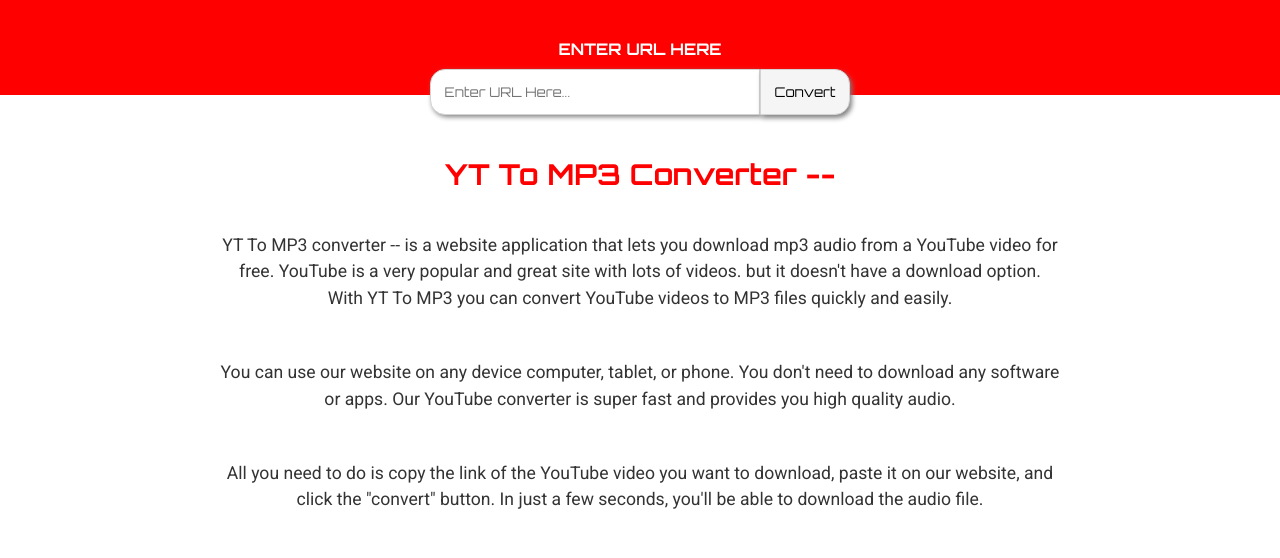
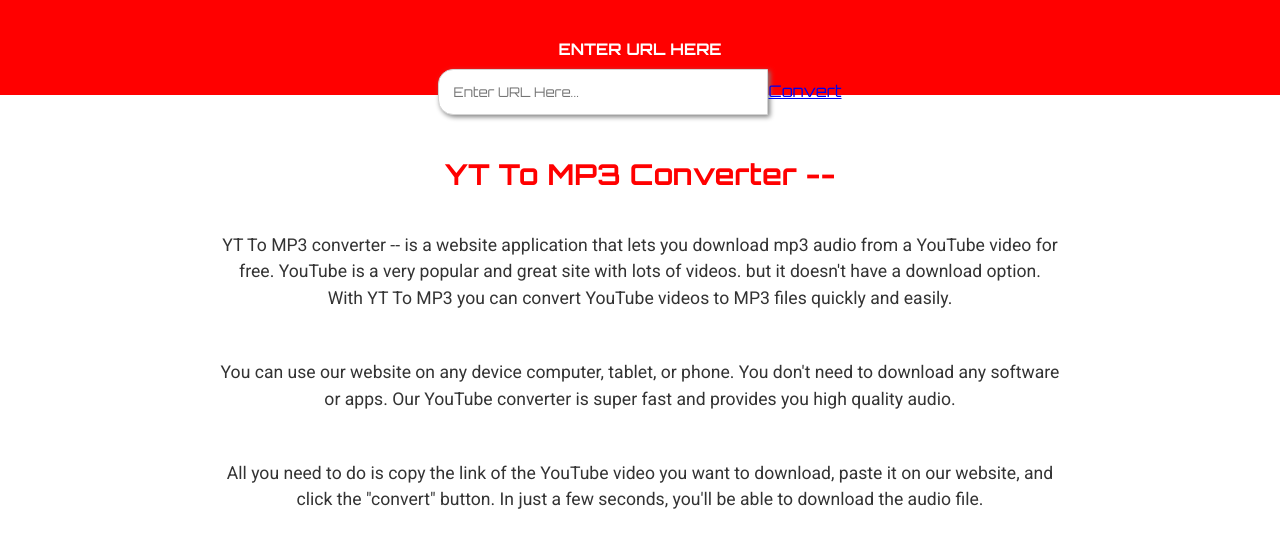
Before and after one commit to techyeyestore/yt-to-mp3, a plain HTML site: page index.html in a window 1280 px wide. Shown: the part 220-778 px from the top of the page. Drawn offline with Linux system fonts and the light colour scheme.

Commit message:
Update index.html

```diff
--- a/index.html
+++ b/index.html
@@ -31,7 +31,7 @@
       <h1>YT To MP3 -- YouTube to MP3 Converter --</h1>
       <h4>ENTER URL HERE</h4>
       <div>
-        <input type="text" placeholder="Enter URL Here..."><a class="button-link"href='https://yttomp3.cloud/'><button id="submit-btn">Convert</button></a>
+        <input type="text" placeholder="Enter URL Here..."><a id="submit-btn" class="button-link" href='https://yttomp3.cloud/'>Convert</a>
       </div>
     </form>
   </div>
```
